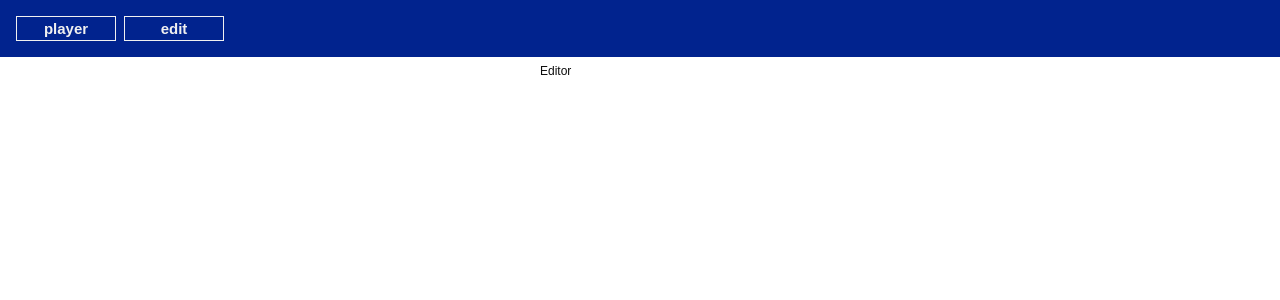
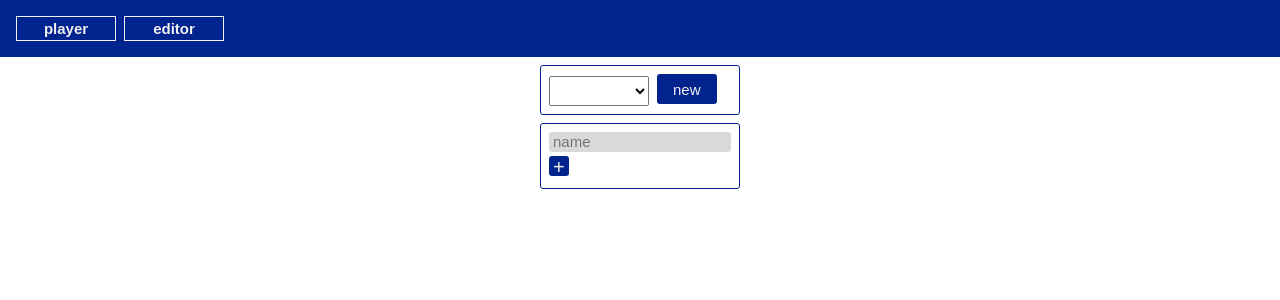
Before and after one commit to hotoku/timer, a React (Vite) app: page /timer/edit in a window 1280 px wide. Shown: the top 300 px of the page. Built offline with nearby package versions, Linux system fonts and the light colour scheme.

Commit message:
[wip] editor component

```diff
--- a/src/Editor.tsx
+++ b/src/Editor.tsx
@@ -1,7 +1,81 @@
-import React from "react";
+import React, { useEffect, useState } from "react";
+import { styled } from "styled-components";
+import Panel from "./Panel";
+import { loadSchedules, Schedule } from "./Storage";
 
 function Editor(): React.ReactElement {
-  return <div>Editor</div>;
+  const [schedules, setSchedules] = useState<Schedule[]>([]);
+  const [name, setName] = useState("");
+  const [intervals, setIntervals] = useState<number[]>([]);
+  useEffect(() => {
+    const ss = loadSchedules();
+    setSchedules(ss);
+  }, []);
+  const handleClickNew = () => {
+    setName("");
+  };
+  const handleClickAdd = () => {
+    setIntervals([...intervals, 1]);
+  };
+  return (
+    <>
+      <Panel>
+        <Selector>
+          {schedules.map((s, i) => {
+            return <option key={i}>{s.name}</option>;
+          })}
+        </Selector>
+        <Button onClick={handleClickNew}>new</Button>
+      </Panel>
+      <Panel>
+        <NameInput
+          placeholder="name"
+          type="text"
+          value={name}
+          onChange={(e) => setName(e.target.value)}
+        />
+        <AddButton onClick={handleClickAdd}>+</AddButton>
+      </Panel>
+    </>
+  );
 }
 
 export default Editor;
+
+const Selector = styled.select`
+  display: inline-block;
+  font-size: 1.5rem;
+  width: 10rem;
+  height: 3rem;
+`;
+
+const Button = styled.button`
+  display: inline-block;
+  height: 3rem;
+  font-size: 1.5rem;
+  margin-left: var(--basic-gap);
+  background-color: var(--primary-color);
+  color: var(--light-text-color);
+  padding: var(--small-gap) calc(var(--basic-gap) * 2);
+  border-radius: var(--basic-radius);
+`;
+
+const NameInput = styled.input`
+  display: block;
+  height: 2rem;
+  background-color: var(--bg-color);
+  border-radius: var(--basic-radius);
+  font-size: 1.5rem;
+  vertical-align: top;
+  padding: 0 var(--small-gap);
+  width: 100%;
+`;
+
+const AddButton = styled(Button)`
+  display: inline-block;
+  height: 2rem;
+  font-size: 2rem;
+  vartical-align: middle;
+  padding: 0 var(--small-gap);
+  margin: var(--small-gap) 0;
+`;
--- a/src/Header.tsx
+++ b/src/Header.tsx
@@ -11,7 +11,7 @@ function Header(): React.ReactElement {
             <MyLink to="/">player</MyLink>
           </li>
           <li>
-            <MyLink to="/edit">edit</MyLink>
+            <MyLink to="/edit">editor</MyLink>
           </li>
         </ul>
       </nav>
```
